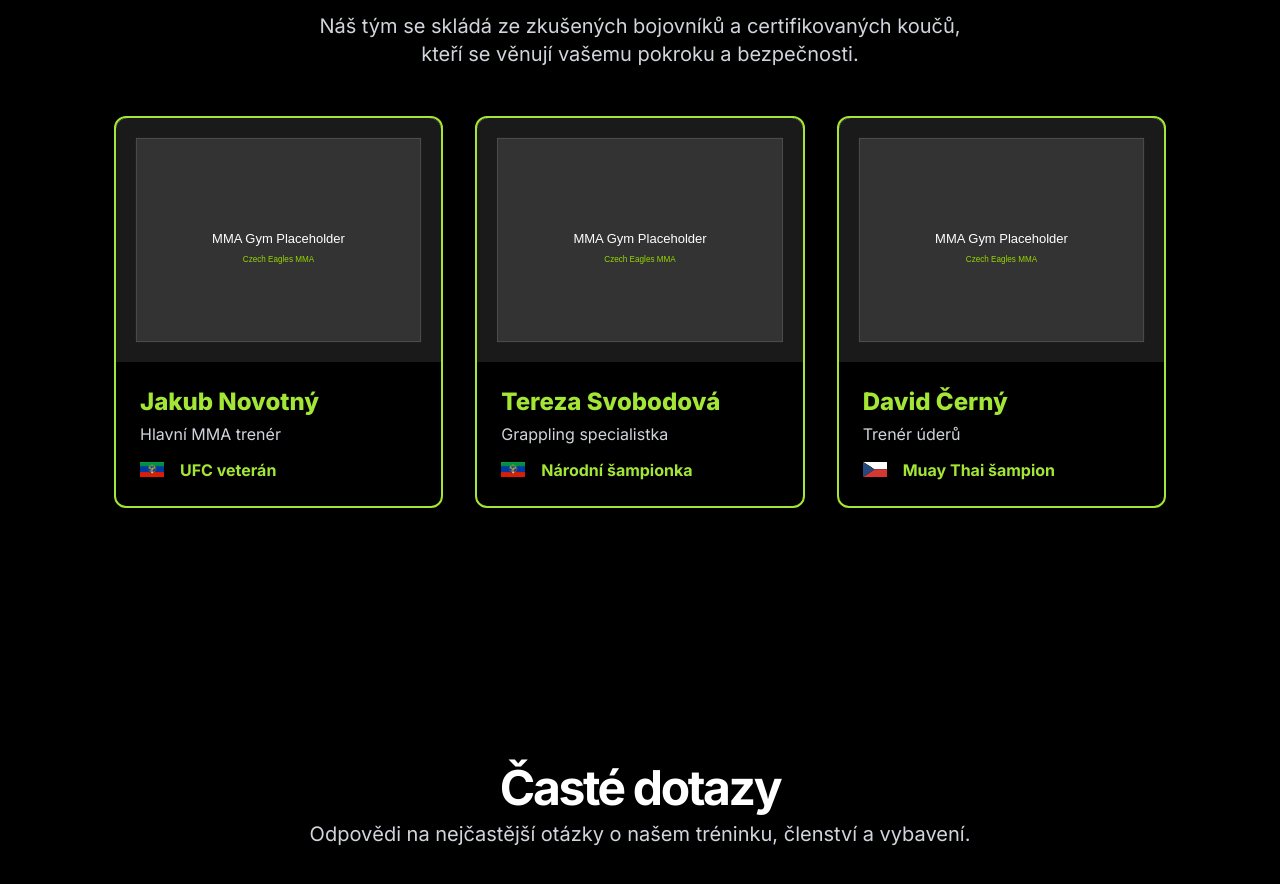
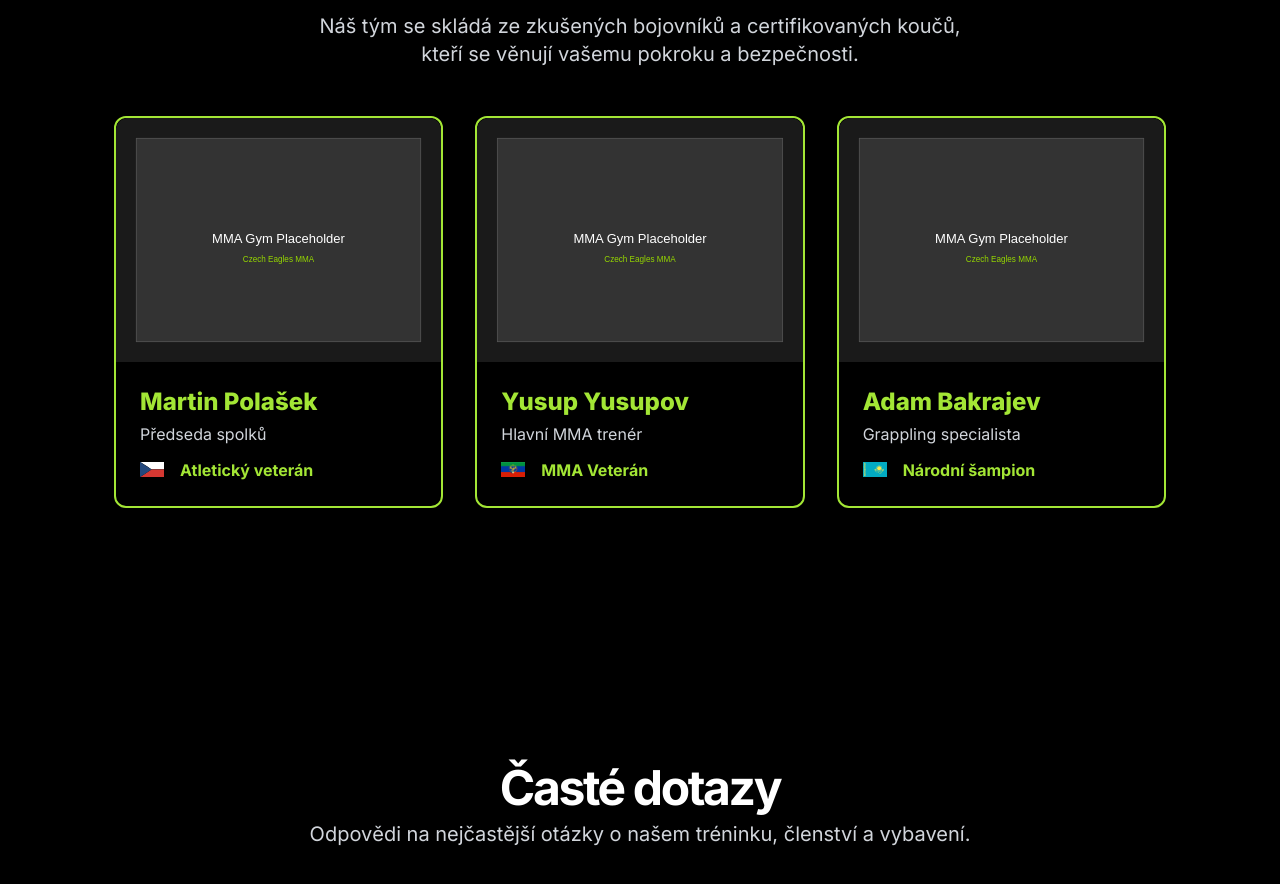
Before and after one commit to maybellineswag/czecheagles, a Next.js app: page / in a window 1280 px wide. Shown: the part 3965-4849 px from the top of the page. Built offline with nearby package versions, Linux system fonts and the light colour scheme.

Commit message:
Quick update

```diff
--- a/app/layout.tsx
+++ b/app/layout.tsx
@@ -12,7 +12,7 @@ const inter = Inter({
 
 export const metadata = {
   title: "Czech Eagles MMA Teplice | Profesionální MMA & Grappling Tělocvična",
-  description: "Czech Eagles MMA v Teplicích v Arena 68 nabízí špičkové tréninky MMA, grapplingu, boxu a sebeobrany pro všechny úrovně. Přidejte se k nám a začněte svou cestu bojovníka!",
+  description: "Czech Eagles MMA v Teplicích nabízí špičkové tréninky MMA, grapplingu, boxu a sebeobrany pro všechny úrovně. Přidejte se k nám a začněte svou cestu bojovníka!",
   keywords: [
     "MMA Teplice",
     "MMA tělocvična Teplice",
--- a/app/page.tsx
+++ b/app/page.tsx
@@ -809,45 +809,45 @@ export default function Home() {
               </div>
             </FadeInSection>
             <div className="mt-12 grid grid-cols-1 md:grid-cols-3 gap-8">
-              {/* Jakub Novotný */}
+              {/* Martin Polašek */}
               <div className="flex flex-col rounded-xl border-2 border-lime-400 bg-black overflow-hidden shadow-lg">
-                <div className="bg-gray-200 w-full aspect-[4/3] flex items-center justify-center text-gray-400 text-4xl font-bold rounded-t-xl">
-                  <Image src="/placeholder.svg?height=240&width=360" alt="Jakub Novotný" width={360} height={240} className="object-cover w-full h-full rounded-t-xl" />
+                <div className="bg-black w-full aspect-[4/3] flex items-center justify-center text-gray-400 text-4xl font-bold rounded-t-xl">
+                  <Image src="/placeholder.svg?height=240&width=360" alt="Martin Polašek" width={360} height={240} className="object-cover w-full h-full rounded-t-xl" style={{ backgroundColor: 'black' }} />
                 </div>
                 <div className="flex flex-col flex-1 p-6">
-                  <div className="text-lime-400 font-extrabold text-2xl mb-1">Jakub Novotný</div>
+                  <div className="text-lime-400 font-extrabold text-2xl mb-1">Martin Polašek</div>
+                  <div className="text-gray-300 text-base mb-3">Předseda spolků</div>
+                  <div className="mt-auto text-lime-400 font-bold text-base flex items-center gap-2">
+                    <Image src="/czech-flag.svg" alt="Czech flag" width={24} height={16} className="inline-block mr-2" />
+                    Atletický veterán
+                  </div>
+                </div>
+              </div>
+              {/* Yusup Yusupov */}
+              <div className="flex flex-col rounded-xl border-2 border-lime-400 bg-black overflow-hidden shadow-lg">
+                <div className="bg-black w-full aspect-[4/3] flex items-center justify-center text-gray-400 text-4xl font-bold rounded-t-xl">
+                  <Image src="/placeholder.svg?height=240&width=360" alt="Yusup Yusupov" width={360} height={240} className="object-cover w-full h-full rounded-t-xl" style={{ backgroundColor: 'black' }} />
+                </div>
+                <div className="flex flex-col flex-1 p-6">
+                  <div className="text-lime-400 font-extrabold text-2xl mb-1">Yusup Yusupov</div>
                   <div className="text-gray-300 text-base mb-3">Hlavní MMA trenér</div>
                   <div className="mt-auto text-lime-400 font-bold text-base flex items-center gap-2">
                     <Image src="/dagestan-flag.png" alt="Dagestan flag" width={24} height={16} className="inline-block mr-2" />
-                    UFC veterán
+                    MMA Veterán
                   </div>
                 </div>
               </div>
-              {/* Tereza Svobodová */}
+              {/* Adam Bakrajev */}
               <div className="flex flex-col rounded-xl border-2 border-lime-400 bg-black overflow-hidden shadow-lg">
-                <div className="bg-gray-200 w-full aspect-[4/3] flex items-center justify-center text-gray-400 text-4xl font-bold rounded-t-xl">
-                  <Image src="/placeholder.svg?height=240&width=360" alt="Tereza Svobodová" width={360} height={240} className="object-cover w-full h-full rounded-t-xl" />
+                <div className="bg-black w-full aspect-[4/3] flex items-center justify-center text-gray-400 text-4xl font-bold rounded-t-xl">
+                  <Image src="/placeholder.svg?height=240&width=360" alt="Adam Bakrajev" width={360} height={240} className="object-cover w-full h-full rounded-t-xl" style={{ backgroundColor: 'black' }} />
                 </div>
                 <div className="flex flex-col flex-1 p-6">
-                  <div className="text-lime-400 font-extrabold text-2xl mb-1">Tereza Svobodová</div>
-                  <div className="text-gray-300 text-base mb-3">Grappling specialistka</div>
+                  <div className="text-lime-400 font-extrabold text-2xl mb-1">Adam Bakrajev</div>
+                  <div className="text-gray-300 text-base mb-3">Grappling specialista</div>
                   <div className="mt-auto text-lime-400 font-bold text-base flex items-center gap-2">
-                    <Image src="/dagestan-flag.png" alt="Dagestan flag" width={24} height={16} className="inline-block mr-2" />
-                    Národní šampionka
-                  </div>
-                </div>
-              </div>
-              {/* David Černý */}
-              <div className="flex flex-col rounded-xl border-2 border-lime-400 bg-black overflow-hidden shadow-lg">
-                <div className="bg-gray-200 w-full aspect-[4/3] flex items-center justify-center text-gray-400 text-4xl font-bold rounded-t-xl">
-                  <Image src="/placeholder.svg?height=240&width=360" alt="David Černý" width={360} height={240} className="object-cover w-full h-full rounded-t-xl" />
-                </div>
-                <div className="flex flex-col flex-1 p-6">
-                  <div className="text-lime-400 font-extrabold text-2xl mb-1">David Černý</div>
-                  <div className="text-gray-300 text-base mb-3">Trenér úderů</div>
-                  <div className="mt-auto text-lime-400 font-bold text-base flex items-center gap-2">
-                    <Image src="/czech-flag.svg" alt="Czech flag" width={24} height={16} className="inline-block mr-2" />
-                    Muay Thai šampion
+                    <Image src="/kazakhstan-flag.svg" alt="Kazakhstan flag" width={24} height={16} className="inline-block mr-2" />
+                    Národní šampion
                   </div>
                 </div>
               </div>
```
Also changed, not shown: public/kazakhstan-flag.svg (added), 1 other file (tests, documents, lock files or other folders).
